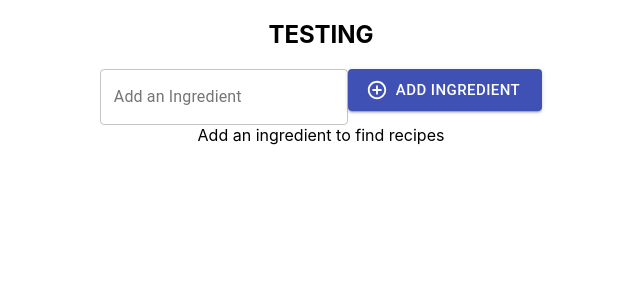
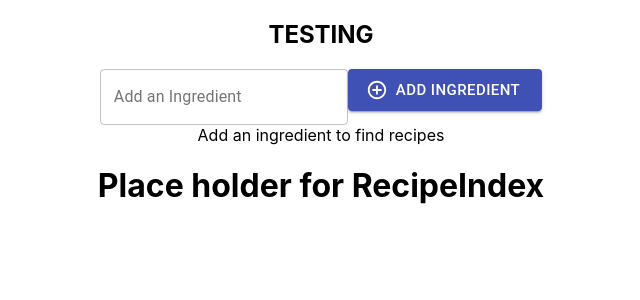
Before and after one commit to hannahtoth/yum-client, a React (Create React App) app: page / in a window 1280 px wide. Shown: the top 300 px of the page, without its empty margins (319-959 px from the left). Built offline with nearby package versions, Linux system fonts and the light colour scheme.

Commit message:
RecipeIndex added

```diff
--- a/src/components/AppLoggedIn.js
+++ b/src/components/AppLoggedIn.js
@@ -1,24 +1,24 @@
-import React, {useState,useEffect} from 'react';
+import React, { useState, useEffect } from 'react';
 import RecipeSearch from './RecipeSearch';
 
 const AppLoggedIn = () => {
-
   const [newRecipe, setNewRecipe] = useState(false);
 
   useEffect(() => {
-        if (newRecipe){
-            console.log(`Add New Recipe Triggered`)
+    if (newRecipe) {
+      console.log(`Add New Recipe Triggered`);
       //Do the things if new recipe is set to true on state change.
     }
-        setNewRecipe(false)
+    setNewRecipe(false);
+  });
 
-    })
-
-    return(
+  return (
     <>
       <RecipeSearch newRecipe={newRecipe} setNewRecipe={setNewRecipe} />
+
+      <h1>Place holder for RecipeIndex</h1>
     </>
-    )
-}
+  );
+};
 
-export default AppLoggedIn
+export default AppLoggedIn;
```
Lines whose indentation alone changed are shown as unchanged.
